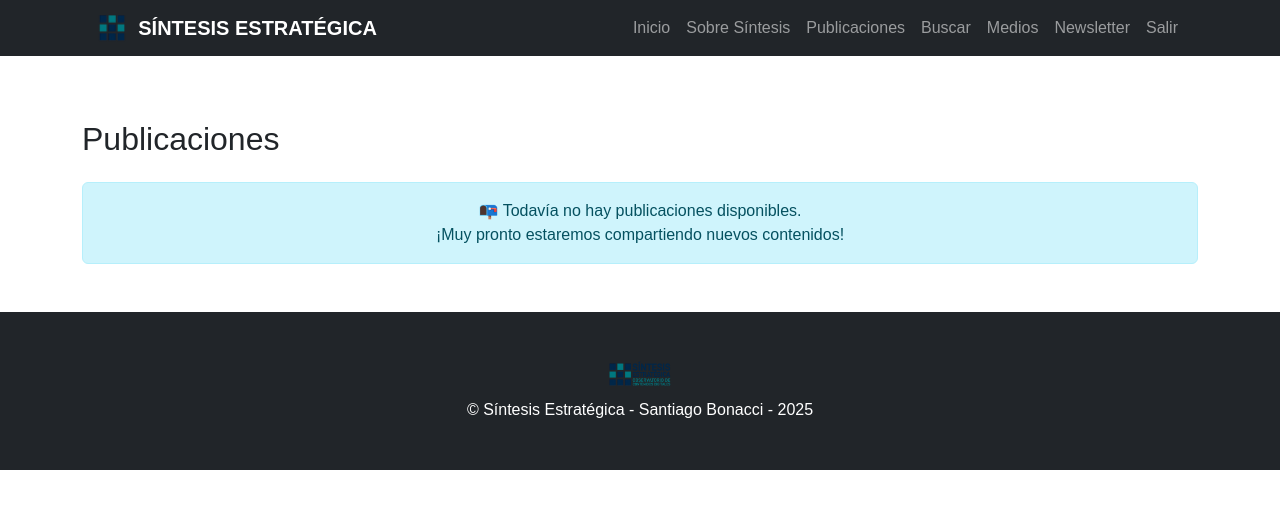
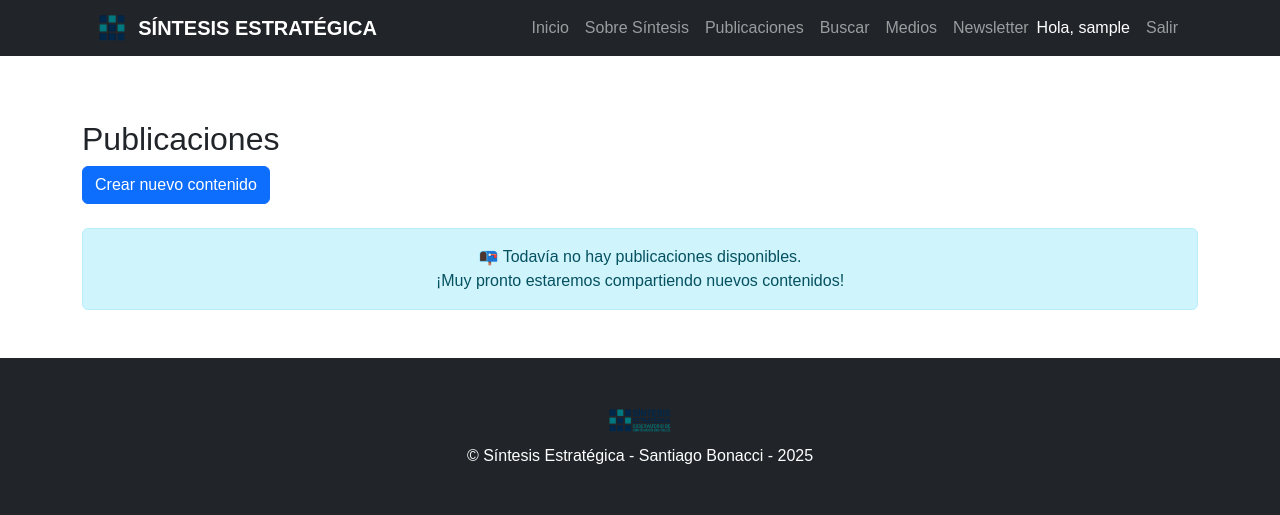
Before and after one commit to sbonacci33/sintesis_estrategica, a Django app: page /informes/ in a window 1280 px wide. Shown: the top 515 px of the page. Run offline with Django 5.2, Linux system fonts and the light colour scheme; the visitor is signed in with stand-in values (Sample User, id 1); data that the repository does not hold is empty; some libraries are stand-ins or nearby versions; some web fonts are replaced.

Commit message:
Add superuser controls and user greeting

```diff
--- a/observatorio/templates/observatorio/detalle_informe.html
+++ b/observatorio/templates/observatorio/detalle_informe.html
@@ -14,6 +14,10 @@
         {% else %}
             <p class="text-muted">Iniciá sesión para descargar el informe.</p>
         {% endif %}
+    {% endif %}
+    {% if user.is_superuser %}
+        <a href="{% url 'editar_informe' informe.id %}" class="btn btn-warning me-2">Editar</a>
+        <a href="{% url 'eliminar_informe' informe.id %}" class="btn btn-danger">Eliminar</a>
     {% endif %}
     <h4 class="mt-4">Comentarios</h4>
     {% if comentarios %}
--- a/observatorio/templates/observatorio/listar_informes.html
+++ b/observatorio/templates/observatorio/listar_informes.html
@@ -4,6 +4,11 @@
 {% block content %}
   <div class="container my-5">
     <h2>Publicaciones</h2>
+    {% if user.is_superuser %}
+      <div class="mb-3">
+        <a href="{% url 'crear_informe' %}" class="btn btn-primary">Crear nuevo contenido</a>
+      </div>
+    {% endif %}
 
     {% if informes %}
       <div class="row row-cols-1 row-cols-md-2 g-4">
--- a/observatorio/templates/observatorio/navbar.html
+++ b/observatorio/templates/observatorio/navbar.html
@@ -17,13 +17,14 @@
         <li class="nav-item"><a class="nav-link" href="{% url 'buscar_informes' %}">Buscar</a></li>
         <li class="nav-item"><a class="nav-link" href="{% url 'medios' %}">Medios</a></li>
         <li class="nav-item"><a class="nav-link" href="{% url 'suscribirse' %}">Newsletter</a></li>
-        <li class="nav-item">
-          {% if user.is_authenticated %}
-            <a class="nav-link" href="{% url 'logout_user' %}">Salir</a>
-          {% else %}
-            <a class="nav-link" href="{% url 'login' %}">Ingresar</a>
-          {% endif %}
-        </li>
+        {% if user.is_authenticated %}
+          <li class="nav-item d-flex align-items-center">
+            <span class="navbar-text text-white me-2">Hola, {{ user.username }}</span>
+          </li>
+          <li class="nav-item"><a class="nav-link" href="{% url 'logout_user' %}">Salir</a></li>
+        {% else %}
+          <li class="nav-item"><a class="nav-link" href="{% url 'login' %}">Ingresar</a></li>
+        {% endif %}
       </ul>
     </div>
   </div>
--- a/observatorio/views.py
+++ b/observatorio/views.py
@@ -2,7 +2,7 @@
 
 from django.contrib import messages
 from django.contrib.auth import login, logout
-from django.contrib.auth.mixins import LoginRequiredMixin
+from django.contrib.auth.mixins import LoginRequiredMixin, UserPassesTestMixin
 from django.db.models import Q
 from django.shortcuts import redirect, render
 from django.urls import reverse_lazy
@@ -153,7 +153,7 @@ class InformeDetailView(DetailView):
         return redirect("detalle_informe", informe_id=self.object.id)
 
 
-class InformeUpdateView(LoginRequiredMixin, UpdateView):
+class InformeUpdateView(LoginRequiredMixin, UserPassesTestMixin, UpdateView):
     """Actualiza un informe existente."""
 
     model = Informe
@@ -163,8 +163,11 @@ class InformeUpdateView(LoginRequiredMixin, UpdateView):
     login_url = "/accounts/login/"
     pk_url_kwarg = "informe_id"
 
+    def test_func(self):
+        return self.request.user.is_superuser
 
-class InformeDeleteView(LoginRequiredMixin, DeleteView):
+
+class InformeDeleteView(LoginRequiredMixin, UserPassesTestMixin, DeleteView):
     """Elimina un informe."""
 
     model = Informe
@@ -173,6 +176,9 @@ class InformeDeleteView(LoginRequiredMixin, DeleteView):
     login_url = "/accounts/login/"
     pk_url_kwarg = "informe_id"
 
+    def test_func(self):
+        return self.request.user.is_superuser
+
 
 class MedioAmigoListView(ListView):
     """Lista de notas y enlaces de medios externos."""
```
